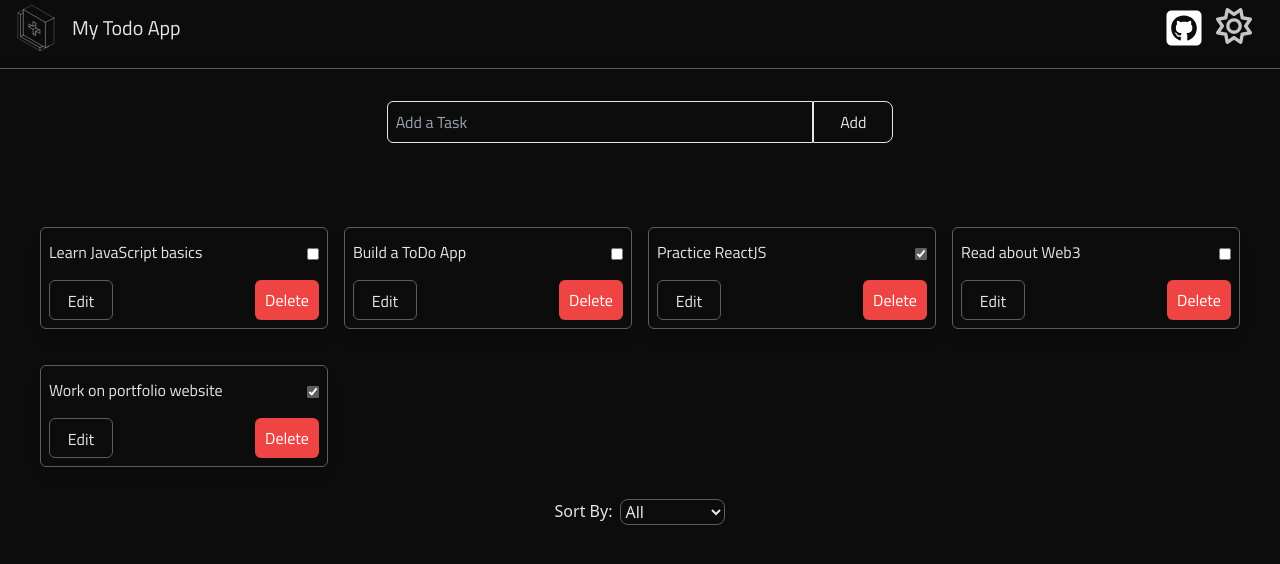
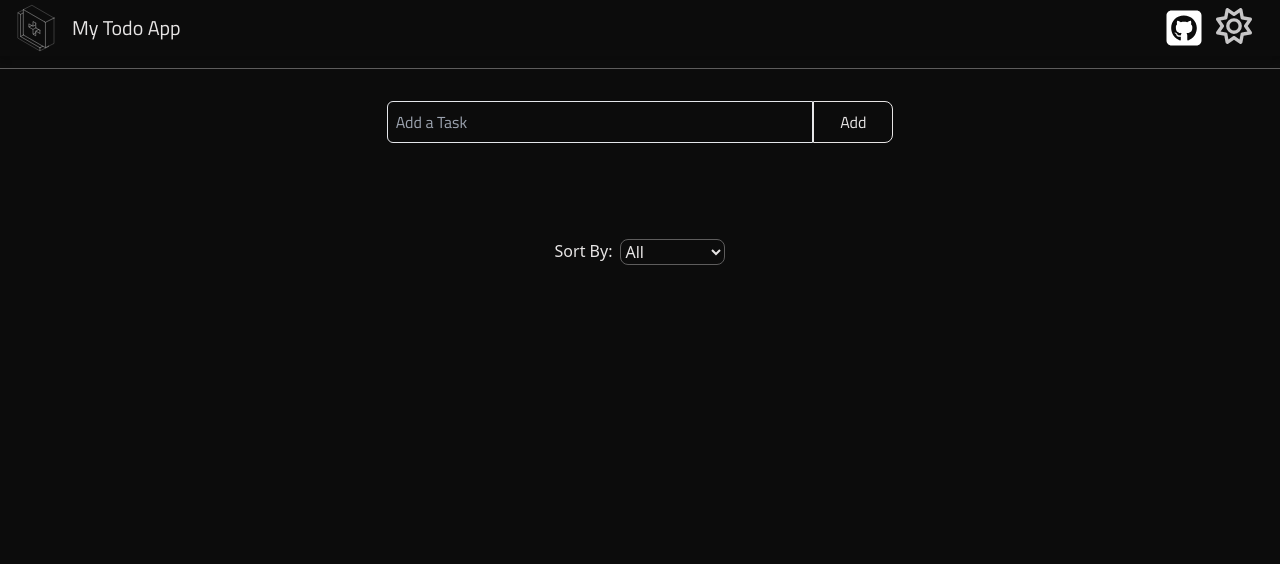
Before and after one commit to OlaiwonAbdullahi/My-Todo-App, a React (Vite) app: page / in a window 1280 px wide. Shown: the top 564 px of the page. Built offline with nearby package versions, Linux system fonts and the light colour scheme.

Commit message:
update App.jsx, Form.jsx and TodoList.jsx

```diff
--- a/src/App.jsx
+++ b/src/App.jsx
@@ -1,16 +1,21 @@
+import { useState } from "react";
 import Form from "./components/Form";
 import Header from "./components/Header";
 import Sorting from "./components/Sorting";
 import TodoList from "./components/TodoList";
 
-function handleAddItems() {}
+function App() {
+  const [items, setItems] = useState([]);
 
-function App() {
+  function handleAddItems(item) {
+    setItems((prevItems) => [...prevItems, item]); // Add new item to the state
+  }
+
   return (
-    <div className=" h-screen bg-bgColor text-textColor ">
+    <div className="h-screen bg-bgColor text-textColor">
       <Header />
       <Form onAddItems={handleAddItems} />
-      <TodoList />
+      <TodoList items={items} />
       <Sorting />
     </div>
   );
--- a/src/components/Form.jsx
+++ b/src/components/Form.jsx
@@ -7,12 +7,15 @@ export default function Form({ onAddItems }) {
     e.preventDefault();
     if (!task) return;
 
-    const newTask = { task };
-    console.log(newTask);
-    setTask("");
+    const newTask = {
+      id: Date.now(), // Create a unique ID
+      task,
+      completed: false, // Initial state is not completed
+    };
+    setTask(""); // Reset the input field
+    onAddItems(newTask); // Add new task to the list
+  }
 
-    onAddItems(newTask);
-  }
   return (
     <form
       className="mt-8 flex justify-center font-titalium mb-8"
@@ -23,7 +26,7 @@ export default function Form({ onAddItems }) {
         placeholder="Add a Task"
         value={task}
         onChange={(e) => setTask(e.target.value)}
-        className="bg-bgColor  border rounded-l-md w-1/3 text-textColor p-2 "
+        className="bg-bgColor border rounded-l-md w-1/3 text-textColor p-2"
       />
       <button className="border border-textColor rounded-e-lg p-1 w-20">
         Add
--- a/src/components/TodoList.jsx
+++ b/src/components/TodoList.jsx
@@ -1,64 +1,39 @@
 import { useState } from "react";
 
-const todos = [
-  {
-    id: 1,
-    title: "Learn JavaScript basics",
-    completed: false,
-  },
-  {
-    id: 2,
-    title: "Build a ToDo App",
-    completed: false,
-  },
-  {
-    id: 3,
-    title: "Practice ReactJS",
-    completed: true,
-  },
-  {
-    id: 4,
-    title: "Read about Web3",
-    completed: false,
-  },
-  {
-    id: 5,
-    title: "Work on portfolio website",
-    completed: true,
-  },
-];
+export default function TodoList({ items }) {
+  const [todos, setTodos] = useState(items); // Initialize state with items prop
 
-export default function TodoList() {
-  const todo = todos;
-  const [checked, setChecked] = useState("true");
+  const handleChecked = (id) => {
+    // Toggle completion status
+    setTodos((prevTodos) =>
+      prevTodos.map((todo) =>
+        todo.id === id ? { ...todo, completed: !todo.completed } : todo
+      )
+    );
+  };
+
   return (
     <div className="flex justify-center p-4">
       <div className="grid grid-cols-1 sm:grid-cols-2 lg:grid-cols-4 gap-4 p-4 mx-auto">
-        {todo.map((todolist) => (
-          <Todo
-            todolist={todolist}
-            key={todolist.id}
-            onChecked={setChecked}
-            checked={checked}
-          />
+        {todos.map((item) => (
+          <Todo key={item.id} item={item} onChecked={handleChecked} />
         ))}
       </div>
     </div>
   );
 }
 
-function Todo({ todolist, checked, onChecked }) {
+function Todo({ item, onChecked }) {
   return (
     <div className="border-hrColor border pb-2 px-2 w-full sm:w-72 font-titalium mt-5 shadow-lg rounded-md bg-bgColor">
       <div className="flex justify-between gap-3 items-center">
         <p className="mb-4 whitespace-nowrap text-lg sm:text-base mt-3">
-          {todolist.title}
+          {item.task}
         </p>
         <input
           type="checkbox"
-          checked={todolist.completed}
-          value={checked}
-          onChange={(e) => onChecked(e.target.value)}
+          checked={item.completed}
+          onChange={() => onChecked(item.id)} // Toggle completion
           className="w-4 h-4 sm:w-3 sm:h-3 bg-bgColor border-2 border-hrColor rounded-sm accent-hrColor"
         />
       </div>
```
